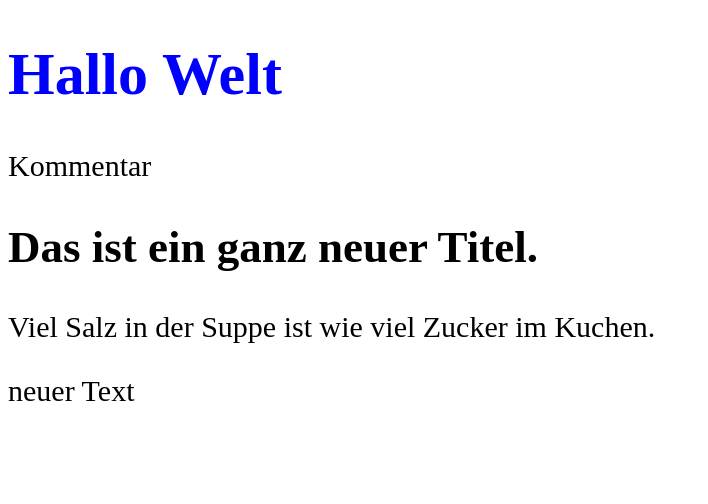
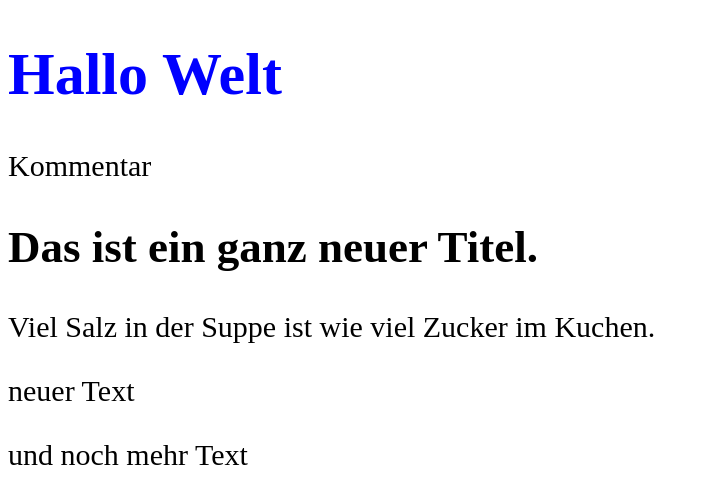
Before and after one commit to cruckers/riegglab, a plain HTML site: page index.html in a window 1280 px wide. Shown: the whole page, without its empty margins (0-708 px from the left). Drawn offline with Linux system fonts and the light colour scheme.

Commit message:
add password.txt & .gitignore

```diff
--- a/index.html
+++ b/index.html
@@ -11,6 +11,7 @@
         <h2>Das ist ein ganz neuer Titel.</h2>
         <p>Viel Salz in der Suppe ist wie viel Zucker im Kuchen.</p>
         <p>neuer Text</p>
+        <p>und noch mehr Text</p>
 
 
 </body>
```
Also changed, not shown: password.txt (added), 1 other file.
